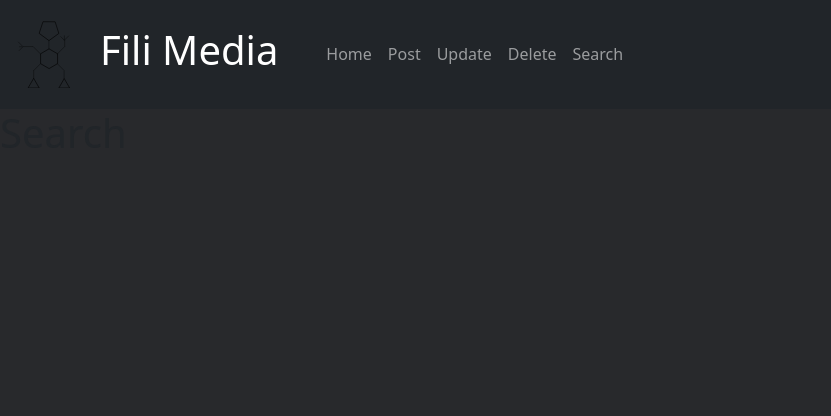
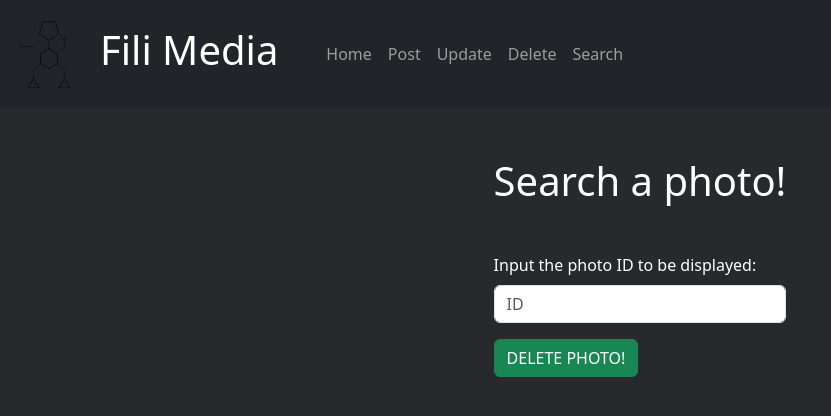
Before and after one commit to GreatApe77/crud-api-node-solidity, a React (Vite) app in the folder frontend/: page /search in a window 1280 px wide. Shown: the top 416 px of the page, without its empty margins (0-831 px from the left). Built offline with nearby package versions, Linux system fonts and the light colour scheme.

Commit message:
adiciona foto dummy e search funcionando

```diff
--- /dev/null
+++ b/frontend/src/api-calls/search-photo.js
@@ -0,0 +1,11 @@
+
+
+export async function searchPhoto(id){
+    try {
+        const response = await fetch(`/photos/${id}`)
+        const photoData = await response.json()
+        return photoData
+    } catch (error) {
+        throw new Error("Could not fetch data")
+    }
+}
--- /dev/null
+++ b/frontend/src/components/SearchForm/index.jsx
@@ -0,0 +1,73 @@
+
+
+import { useState } from "react";
+import Button from "react-bootstrap/Button";
+import Form from "react-bootstrap/Form";
+import Spinner from "react-bootstrap/Spinner";
+
+export default function SearchForm({searchPhoto}) {
+
+	const [loading,setLoading] = useState(false)
+    const [id,setId] = useState("")
+
+
+
+	//Change Handlers
+	function handleIdChange(e){
+		setId(e.target.value)
+	}
+
+	//submit handlers
+    function handleSubmit(e){
+		e.preventDefault()
+		if(!id) return
+
+		setLoading(true)
+
+		searchPhoto(id)
+
+		.catch((err)=>{
+			console.log(err)
+		}).finally(()=>{
+			setId("")
+            setLoading(false)
+
+        })
+	}
+	return (
+		<div>
+
+			<h1 className="text-white mb-5 mt-5">Search a photo!</h1>
+			<div>
+				<Form onSubmit={handleSubmit}>
+					<fieldset disabled={loading}>
+						<Form.Group className="mb-3" controlId="formBasicEmail">
+							<Form.Label className="text-white">Input the photo ID to be displayed:</Form.Label>
+							<Form.Control
+								value={id}
+								type="number"
+                                min={"0"}
+								placeholder="ID"
+								required
+								onChange={handleIdChange}
+							/>
+						</Form.Group>
+
+
+						<Button variant="success" className="mx-auto" type="submit">
+							{loading ? (
+								<div className="d-flex align-items-center">
+									<span div>Loading...</span>
+									<Spinner animation="border" variant="light" />
+								</div>
+							) : (
+								"DELETE PHOTO!"
+							)}
+						</Button>
+					</fieldset>
+				</Form>
+			</div>
+
+		</div>
+	);
+}
--- a/frontend/src/routes/Search.jsx
+++ b/frontend/src/routes/Search.jsx
@@ -1,12 +1,72 @@
+import  Spinner  from "react-bootstrap/Spinner"
+import SearchForm from "../components/SearchForm"
+import { searchPhoto } from "../api-calls/search-photo";
+import CustomCard from "../components/CustomCard";
+import { useState } from "react";
 
+import notFoundSVG from "../assets/not-found.svg"
 
 function Search(){
+    const [loading, setLoading] = useState(false);
+  const [photoData, setPhotoData] = useState(null);
 
+  /*
+    function _dummyPhotoLoad(id){
+        return new Promise((resolve,reject)=>{
+            setTimeout(()=>{
+                const dummyPhoto = {
+                    imageUrl:"https://upload.wikimedia.org/wikipedia/en/a/ae/Los_Pollos_Hermanos_logo.png",
+                    description:" Foto generica",
+                    timestamp:1694197060
+                }
+                resolve(dummyPhoto)
+            },3000)
+        })
+    }
+    */
+    const searchPhotoById = async (id)=>{
+        setLoading(true)
+        try {
+            const data = await searchPhoto(id); // Call the searchPhoto function
+            //const data = await _dummyPhotoLoad(id)
+            setPhotoData(data);
+        } catch (error) {
+            console.log(error)
+            throw new Error("Deu error AqUI")
+        }finally{
+            setLoading(false)
+        }
+    }
     return(
-        <div>
-            <h1>
-                Search
-            </h1>
+        <div className="d-flex flex-column justify-content-center ">
+            <div className="mx-auto">
+                <SearchForm searchPhoto={searchPhotoById}/>
+                <div className="d-flex flex-column justify-content-center ">
+                    {loading? (
+                          <div className="text-center mt-3">
+                          <Spinner animation="grow" variant="secondary" />
+                        </div>
+                    ):(
+                        photoData&& (
+                            photoData.id?(
+                            <CustomCard
+                            imageUrl={photoData.imageUrl}
+                            description={photoData.description}
+                            timestamp={photoData.timestamp}
+                             />
+                            ):(
+                                <CustomCard
+                            imageUrl={notFoundSVG}
+                            description={"FOTO NAO EXISTE ...Ela pode ter sido apagada ou até mesmo nunca criada... :("}
+                            timestamp={Number("1688562326")}
+                             />
+                            )
+
+                        )
+                    )}
+                </div>
+            </div>
+
         </div>
     )
 }
```
Also changed, not shown: frontend/src/assets/not-found.svg (added).
